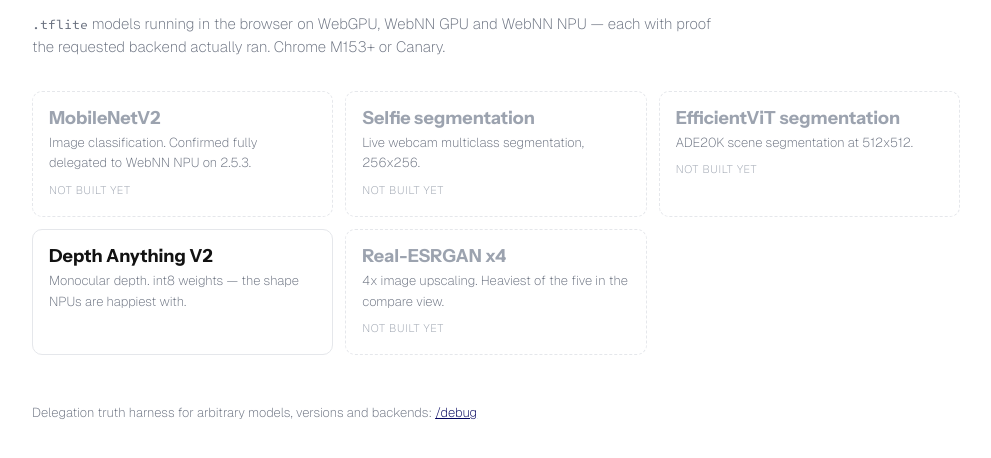
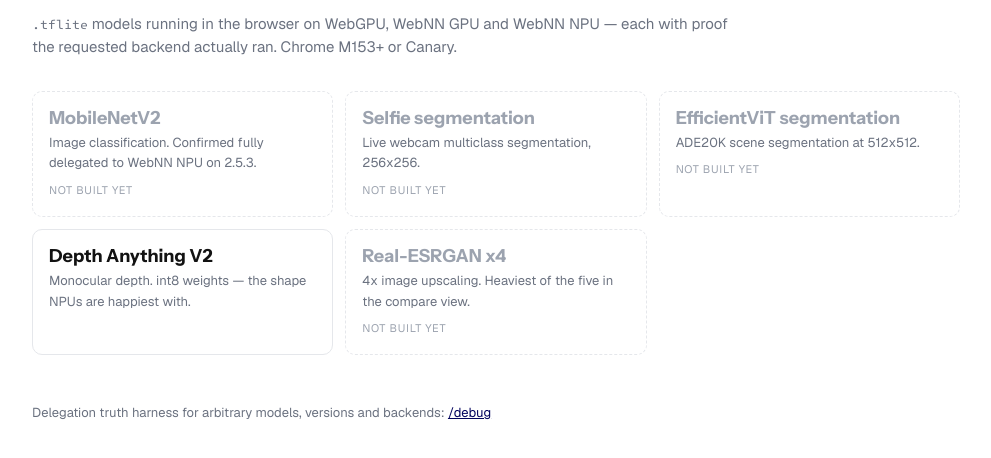
Before and after one commit to ibelem/webnn-litert, a website built with Vite: page index.html in a window 1280 px wide. Shown: the part 94-552 px from the top of the page, without its empty margins (144-1135 px from the left). Built offline with nearby package versions, Linux system fonts and the light colour scheme.

Commit message:
Add fonts

```diff
--- a/src/ui/tokens.css
+++ b/src/ui/tokens.css
@@ -25,8 +25,8 @@
 
 @font-face {
   font-family: 'Geist';
-  src: url('/fonts/geist-v1-latin/geist-v1-latin-200.woff2') format('woff2');
-  font-weight: 200;
+  src: url('/fonts/geist-v1-latin/geist-v5-latin-regular.woff2') format('woff2');
+  font-weight: 400;
   font-style: normal;
   font-display: swap;
 }
```
Also changed, not shown: public/fonts/README.md, public/fonts/geist-v1-latin/geist-v5-latin-regular.woff2 (added).
